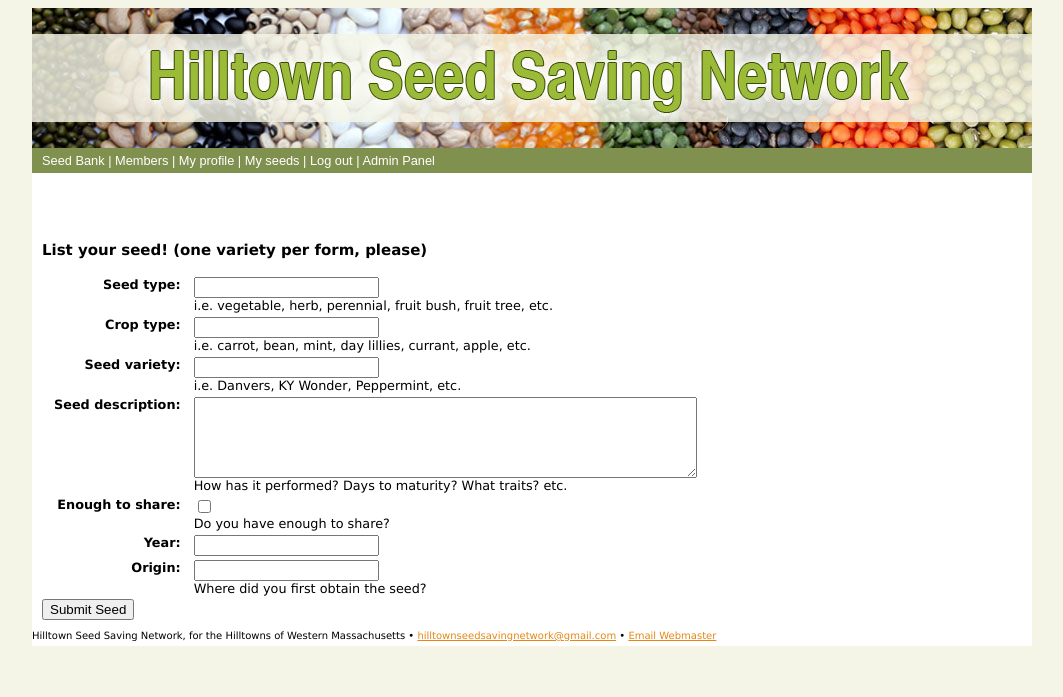
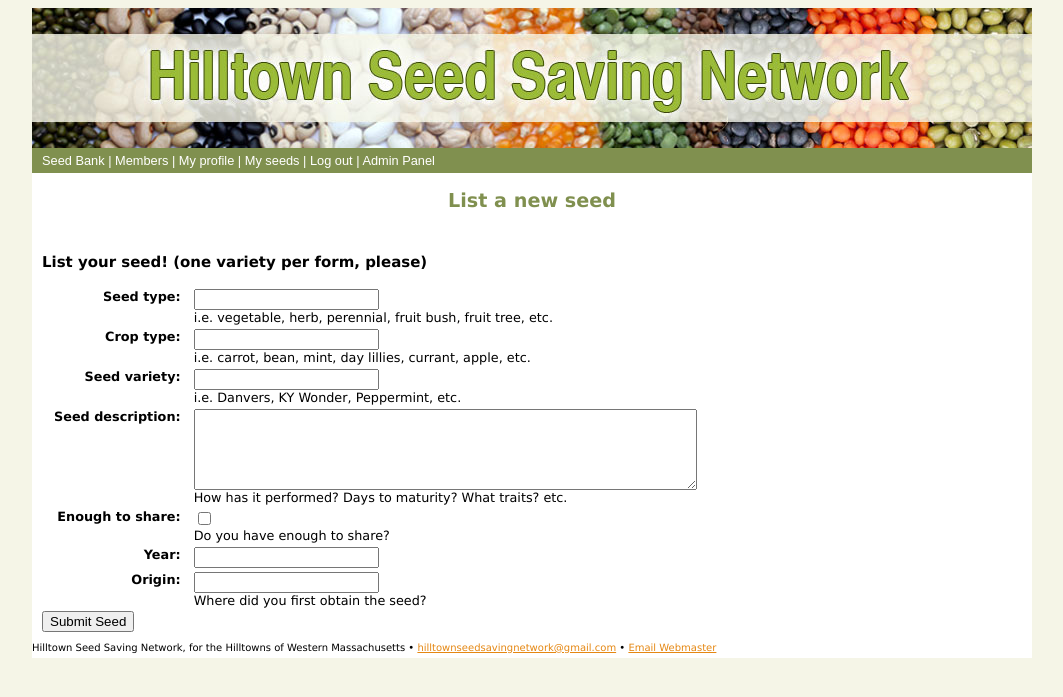
Before and after one commit to hackforwesternmass/seednetwork, a Django app: page /seedlibrary/seeds/create/ in a window 1280 px wide. Shown: the top 697 px of the page, without its empty margins (108-1171 px from the left). Run offline with Django 3.2, Linux system fonts and the light colour scheme; the visitor is signed in with stand-in values (Sample User, id 1).

Commit message:
seed create page needed a page title

```diff
--- a/seedlibrary/templates/seed-create.html
+++ b/seedlibrary/templates/seed-create.html
@@ -1,5 +1,6 @@
 {% extends "base.html" %}
 {% block title %}Seed Library: New Seed {% endblock %}
+{% block pagetitle %}List a new seed{% endblock %}
 
 {% block content %}
 
```
